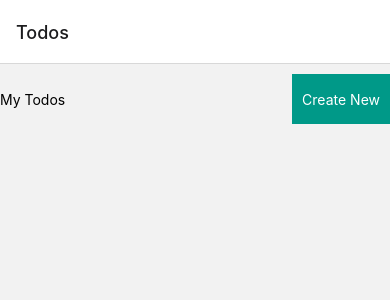
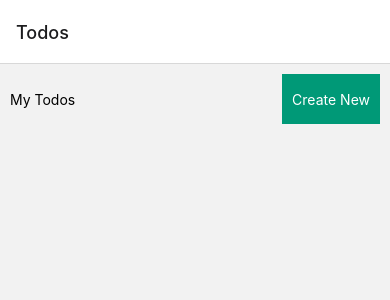
Before and after one commit to shonmacray/fe_mobile_app, a React Native app: screen / in a window 390 px wide. Shown: the top 300 px of the page. Built offline with nearby package versions, Linux system fonts and the light colour scheme.

Commit message:
designed buttons

```diff
--- a/src/components/Button.js
+++ b/src/components/Button.js
@@ -14,7 +14,7 @@ const styles = StyleSheet.create({
     height: 50,
     justifyContent: 'center',
     alignItems: 'center',
-    backgroundColor: '#098',
+    backgroundColor: '#097',
     paddingHorizontal: 10,
   },
   text: {
--- a/src/components/ButtonSmall.js
+++ b/src/components/ButtonSmall.js
@@ -1,9 +1,9 @@
 import React from 'react';
 import {Text, TouchableOpacity, StyleSheet} from 'react-native';
 
-function ButtonSmall({title, onPress}) {
+function ButtonSmall({title, onPress, style}) {
   return (
-    <TouchableOpacity onPress={onPress} style={styles.container}>
+    <TouchableOpacity onPress={onPress} style={{...style, ...styles.container}}>
       <Text style={styles.text}>{title}</Text>
     </TouchableOpacity>
   );
@@ -15,7 +15,6 @@ const styles = StyleSheet.create({
     maxWidth: 100,
     justifyContent: 'center',
     alignItems: 'center',
-    backgroundColor: '#098',
     paddingHorizontal: 10,
   },
   text: {
--- a/src/screens/list.js
+++ b/src/screens/list.js
@@ -54,9 +54,17 @@ function List({navigation}) {
         </TouchableOpacity>
 
         <View style={styles.btnContainer}>
-          <ButtonSmall onPress={() => openUpdateScreen(item)} title="update" />
+          <ButtonSmall
+            style={styles.update}
+            onPress={() => openUpdateScreen(item)}
+            title="update"
+          />
           <View style={styles.space} />
-          <ButtonSmall onPress={() => deleteTodo(item.id)} title="delete" />
+          <ButtonSmall
+            style={styles.delete}
+            onPress={() => deleteTodo(item.id)}
+            title="delete"
+          />
         </View>
       </View>
     );
@@ -89,16 +97,16 @@ const styles = StyleSheet.create({
     justifyContent: 'space-between',
     alignItems: 'center',
     paddingVertical: 10,
-  },
-  container: {
     paddingHorizontal: 10,
   },
   item: {
     paddingVertical: 10,
     backgroundColor: '#fff',
+    paddingHorizontal: 10,
   },
   line: {
     borderBottomWidth: 1,
+    borderBottomColor: '#e2e2e2',
   },
   btnContainer: {
     flexDirection: 'row',
@@ -108,5 +116,11 @@ const styles = StyleSheet.create({
   space: {
     width: 20,
   },
+  delete: {
+    backgroundColor: '#CD201F',
+  },
+  update: {
+    backgroundColor: '#410093',
+  },
 });
 export default List;
```
